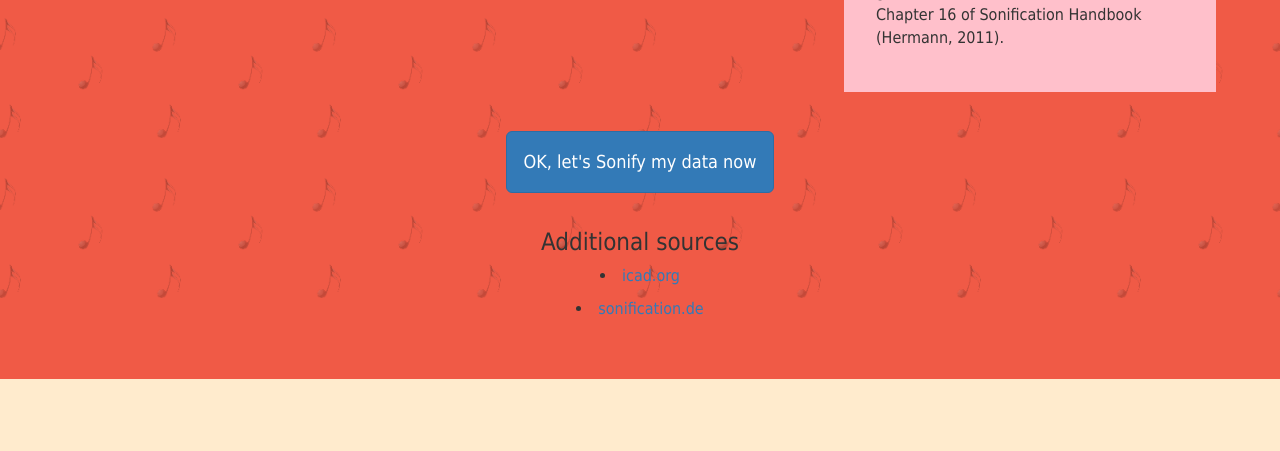
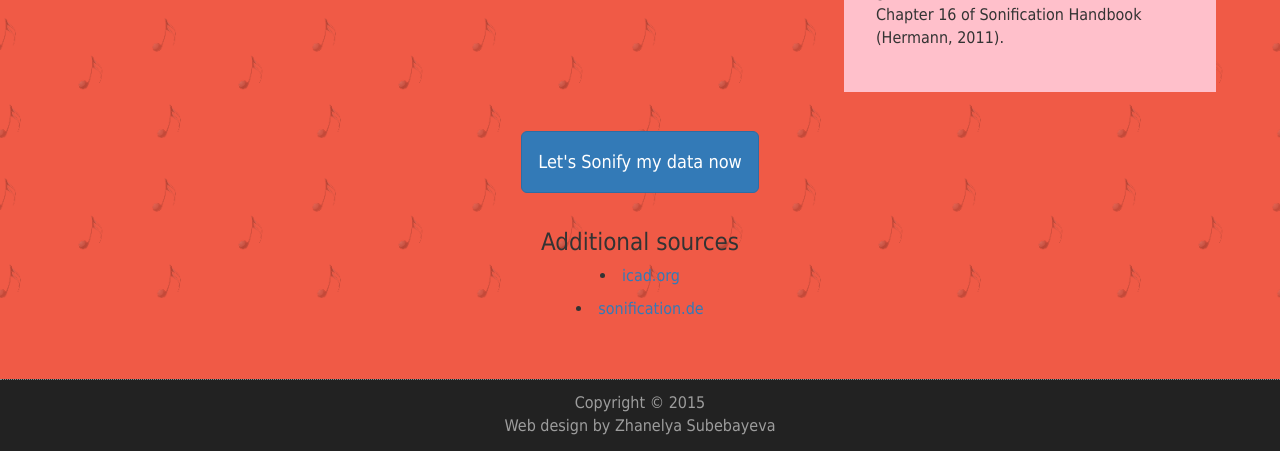
Before and after one commit to Zhanelya/OnlineSonificationTool, a PHP site: page / in a window 1280 px wide. Shown: the part 2366-2817 px from the top of the page. Before the commit the page ends 2745 px from the top, so only its background shows below. Run offline with PHP 8.4, Linux system fonts and the light colour scheme.

Commit message:
Added footer

```diff
--- a/source/css/main.css
+++ b/source/css/main.css
@@ -21,6 +21,14 @@
   padding-bottom: 3em;
 }
 
+footer{
+    border-top:1px #888888 dotted;
+    width:100%;
+    bottom:0;
+    padding:1%;
+    background-color: #222;
+    color:#9d9d9d;
+}
 /* menu */
 nav{
   z-index: 1;
--- a/source/footer.php
+++ b/source/footer.php
@@ -1,3 +1,9 @@
         </div>
+        <footer>
+            <div class="row-fluid">
+            <div class="text-center">Copyright &copy; 2015</div>
+            <div  class="text-center">Web design by Zhanelya Subebayeva</div>
+            </div>
+        </footer>
     </body>
 </html>
--- a/source/index.php
+++ b/source/index.php
@@ -132,8 +132,7 @@
                 <br/>
                 <div class="row tile-row">
                     <div class="col-md-12 text-center">
-                        <a class="btn btn-lg btn-default btn-primary" href="sonification.php"><h4>OK, let's Sonify my data now</h4></a><br/>
-
+                        <a class="btn btn-lg btn-default btn-primary" href="sonification.php"><h4>Let's Sonify my data now</h4></a><br/>
                     </div>
                 </div>
                 <div class="row text-center">
```
